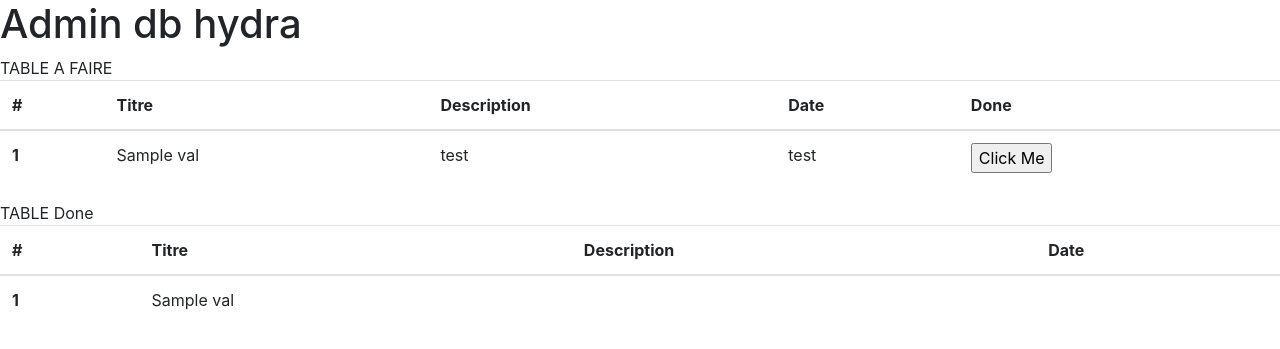
After one commit to dogasp/site_liste, a Flask app: template admin/templates/admin.html in a window 1280 px wide. The commit adds this page. Shown: the top 349 px of the page. Run offline with Flask 2, Linux system fonts and the light colour scheme; the template is opened without the code that fills it: most values are stand-ins (such as "Sample title", 1, 10 or a date in 2020); some libraries are stand-ins or nearby versions.

Commit message:
site admin

```diff
--- /dev/null
+++ b/admin/server.py
@@ -0,0 +1,98 @@
+
+from flask import Flask, render_template, request  #importing flask elements to make everything work
+app = Flask(__name__)
+
+import pyrebase
+import string
+import datetime
+
+config={
+  "apiKey": "AIzaSyAI0KK-ff21JLuLIDhVbBcwfDh63HfoDCY",
+  "authDomain": "site-liste-hydra-e6a25.firebaseapp.com",
+  "projectId": "site-liste-hydra-e6a25",
+  "storageBucket": "site-liste-hydra-e6a25.appspot.com",
+  "messagingSenderId": "809157089116",
+  "appId": "1:809157089116:web:a45f65cdcb6f2aff409399",
+  "measurementId": "G-VQ33YWV56V",
+  "databaseURL" : "https://site-liste-hydra-e6a25-default-rtdb.europe-west1.firebasedatabase.app/"
+}
+
+
+
+
+def getdbAF():
+  #Va chercher des defis à faire dans la DB
+    firebase=pyrebase.initialize_app(config)
+    authe = firebase.auth()
+    database=firebase.database()
+    all_defis = database.child("defis").get()
+    defilist=[]
+    for defi in all_defis:
+
+      if defi.key() != 'defi0' :
+
+        defilist.append(defi)
+
+
+    return defilist
+
+def getdbDone():
+  #va chercher les défis faits dans la DB
+    firebase=pyrebase.initialize_app(config)
+    authe = firebase.auth()
+    database=firebase.database()
+    all_defis = database.child("done").get()
+    defilist=[]
+    for defi in all_defis:
+          if defi.key() != 'done0':
+              defilist.append(defi)
+    return defilist
+
+
+@app.route("/")
+def hello():
+  allAF = getdbAF()
+  allDone = getdbDone()
+  print(all)
+  return render_template("admin.html",allAF=allAF, allDone=allDone)
+
+def formatall(all):
+  i=0
+  for a in all:
+
+    all[i]=a.split(":")[1].replace("'","").replace("'","").replace("}","")
+    i+=1
+
+  return all
+
+@app.route('/done', methods=['POST'])
+def my_link():
+  data = request.form['data']#raw data
+
+  dataformat = str(data).split(',')#data formaté par catégorie
+
+  dataformat = formatall(dataformat)
+
+
+  firebase=pyrebase.initialize_app(config)
+  authe = firebase.auth()
+  database=firebase.database()
+
+  #remove defi :
+
+  database.child("defis").child("defi{}".format(dataformat[0])).remove()
+
+  #add defi à done:
+  done={"titre":dataformat[6], "desc":dataformat[2], "date":dataformat[1], "donenu":len(database.child('done').get().val())-1, "lienvid":"lien", "donneur":"donneur"}
+  n=database.child("donecount").get().val()+1
+  database.child("done").child("done{}".format(n)).set(done)
+
+  #incrément donecount
+  t=database.child("donecount").get().val()+1
+
+  database.child("donecount").set(t+1)
+
+  return request.form.get("data")
+
+if __name__ == '__main__':
+  app.run(debug=True)
--- /dev/null
+++ b/admin/templates/admin.html
@@ -0,0 +1,67 @@
+<!DOCTYPE html><html lang="en">
+<head>
+    <link rel="stylesheet" href="https://stackpath.bootstrapcdn.com/bootstrap/4.1.3/css/bootstrap.min.css" integrity="sha384-MCw98/SFnGE8fJT3GXwEOngsV7Zt27NXFoaoApmYm81iuXoPkFOJwJ8ERdknLPMO" crossorigin="anonymous">
+
+    <script src="https://code.jquery.com/jquery-3.3.1.slim.min.js" integrity="sha384-q8i/X+965DzO0rT7abK41JStQIAqVgRVzpbzo5smXKp4YfRvH+8abtTE1Pi6jizo" crossorigin="anonymous"></script>
+<script src="https://cdnjs.cloudflare.com/ajax/libs/popper.js/1.14.3/umd/popper.min.js" integrity="sha384-ZMP7rVo3mIykV+2+9J3UJ46jBk0WLaUAdn689aCwoqbBJiSnjAK/l8WvCWPIPm49" crossorigin="anonymous"></script>
+<script src="https://stackpath.bootstrapcdn.com/bootstrap/4.1.3/js/bootstrap.min.js" integrity="sha384-ChfqqxuZUCnJSK3+MXmPNIyE6ZbWh2IMqE241rYiqJxyMiZ6OW/JmZQ5stwEULTy" crossorigin="anonymous"></script>
+
+<meta charset="UTF-8">
+<meta http-equiv="X-UA-Compatible" content="IE=edge">
+<meta name="viewport" content="width=device-width, initial-scale=1.0">
+<title>Document</title></head><body>
+<h1>Admin db hydra</h1>
+<table class="table">
+    TABLE A FAIRE
+    <thead>
+      <tr>
+        <th scope="col">#</th>
+        <th scope="col">Titre</th>
+        <th scope="col">Description</th>
+        <th scope="col">Date</th>
+        <th scope="col">Done</th>
+      </tr>
+    </thead>
+    {% for a in allAF %}
+    <tbody>
+      <tr>
+        <th scope="row">1</th>
+        <td>{{ a.val() }}</td>
+        <td>test</td>
+        <td>test</td>
+        <td><form action="/done" method="post">
+        <input name="data" type="hidden" value="{{ a.val( )}}">
+        <input type="submit" value="Click Me" >
+    </form>
+        </td>
+      </tr>
+      {% endfor %}
+    </tbody>
+
+  </table>
+
+  <table class="table">
+    TABLE Done
+    <thead>
+      <tr>
+        <th scope="col">#</th>
+        <th scope="col">Titre</th>
+        <th scope="col">Description</th>
+        <th scope="col">Date</th>
+
+      </tr>
+    </thead>
+    {% for b in allDone %}
+    <tbody>
+      <tr>
+        <th scope="row">1</th>
+        <td>{{ b.val() }}</td>
+        <td></td>
+        <td></td>
+      </tr>
+      {% endfor %}
+    </tbody>
+
+  </table>
+</body>
+</html>
--- a/siteliste/templates/Acceuil.html
+++ b/siteliste/templates/Acceuil.html
@@ -13,7 +13,7 @@
         <div class="container-fluid rounded" >
             <img src="{{ MEDIA_URL }}petit.jpg" height="75" class="rounded">
             <a class="navbar-brand" style="color: white;" href="{% url 'Acceuil' %}">
-            Accueil
+            Acceuil
             </a>
             <li class="nav item">
                 <a class="nav-link active" style="color: white;" href="{% url 'membres' %}"> Membres</a>
```
Also changed, not shown: admin/templates/test.html (added, +14 -0 lines), siteliste/templates/membres.html (+8 -13 lines), siteliste/views.py (+7 -4 lines), 1 other file.
